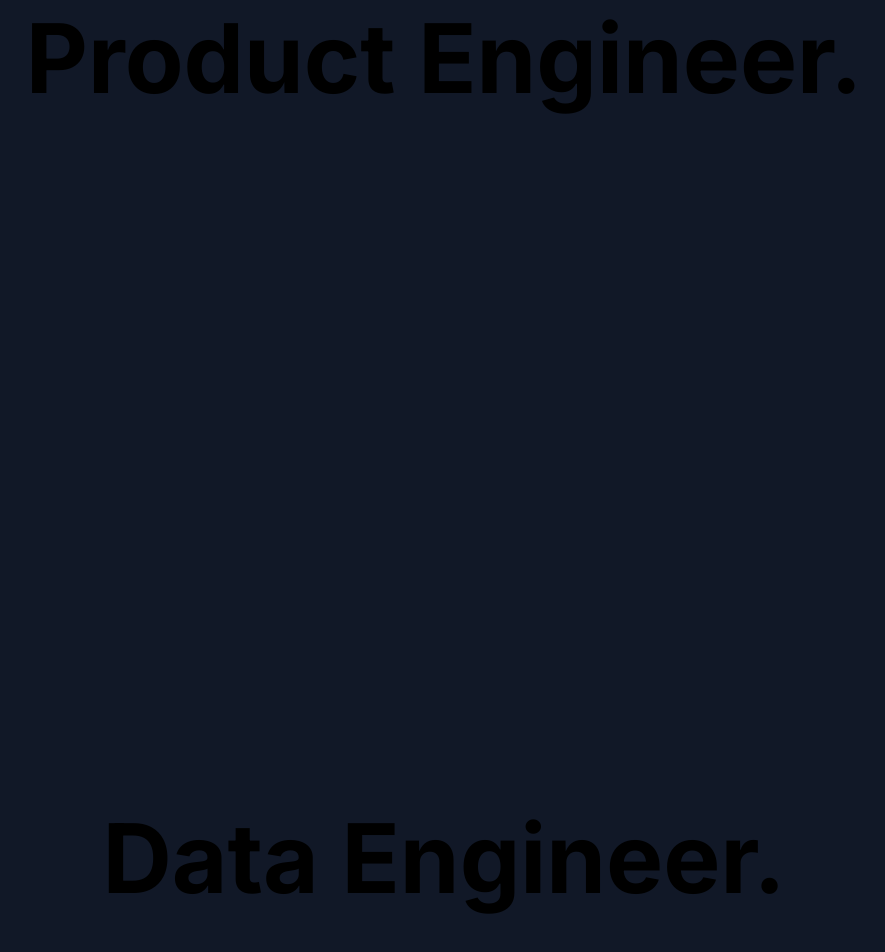
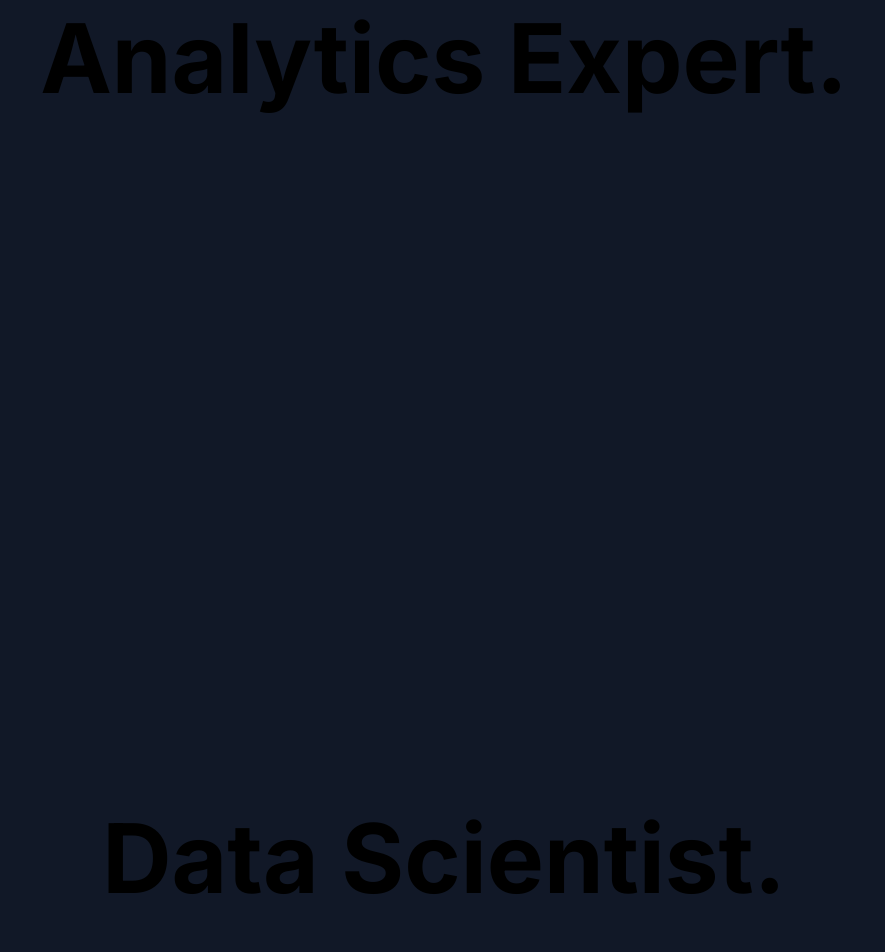
Before and after one commit to Taylorgtyler/taylorgtyler.com, a Next.js app: page / in a window 1280 px wide. Shown: the part 2830-3782 px from the top of the page, without its empty margins (196-1081 px from the left). Built offline with nearby package versions, Linux system fonts and the light colour scheme.

Commit message:
updated titles

```diff
--- a/app/components/herosection/hero/index.tsx
+++ b/app/components/herosection/hero/index.tsx
@@ -96,7 +96,7 @@ const Hero: React.FC = () => {
           variants={initialVariant}
           className="text-center w-full"
         >
-          <h1 className="text-4xl md:text-8xl font-bold">Product Engineer.</h1>
+          <h1 className="text-4xl md:text-8xl font-bold">Analytics Expert.</h1>
         </motion.div>
       </div>
       <div className="min-h-screen flex items-center justify-center px-2 md:px-8">
@@ -106,7 +106,7 @@ const Hero: React.FC = () => {
           variants={initialVariant}
           className="text-center w-full"
         >
-          <h1 className="text-4xl md:text-8xl font-bold">Data Engineer.</h1>
+          <h1 className="text-4xl md:text-8xl font-bold">Data Scientist.</h1>
         </motion.div>
       </div>
       <div className="min-h-screen flex items-center justify-center px-2 md:px-8">
--- a/app/layout.tsx
+++ b/app/layout.tsx
@@ -9,7 +9,7 @@ const inter = Inter({ subsets: ["latin"] });
 export const metadata: Metadata = {
   title: "Taylor Tyler",
   description:
-    "Porfolio website for product developer, software engineer, product manager , and entrepreneur Taylor Tyler.",
+    "Porfolio website for data scientist, software engineer, product manager , and entrepreneur Taylor Tyler.",
 };
 
 export default function RootLayout({
--- a/package.json
+++ b/package.json
@@ -11,6 +11,7 @@
   "dependencies": {
     "@heroicons/react": "^2.0.18",
     "@vercel/analytics": "^1.1.1",
+    "contentlayer": "^0.3.4",
     "framer-motion": "^10.16.5",
     "next": "14.0.3",
     "react": "^18",
```
Also changed, not shown: 1 other file (tests, documents, lock files or other folders).
